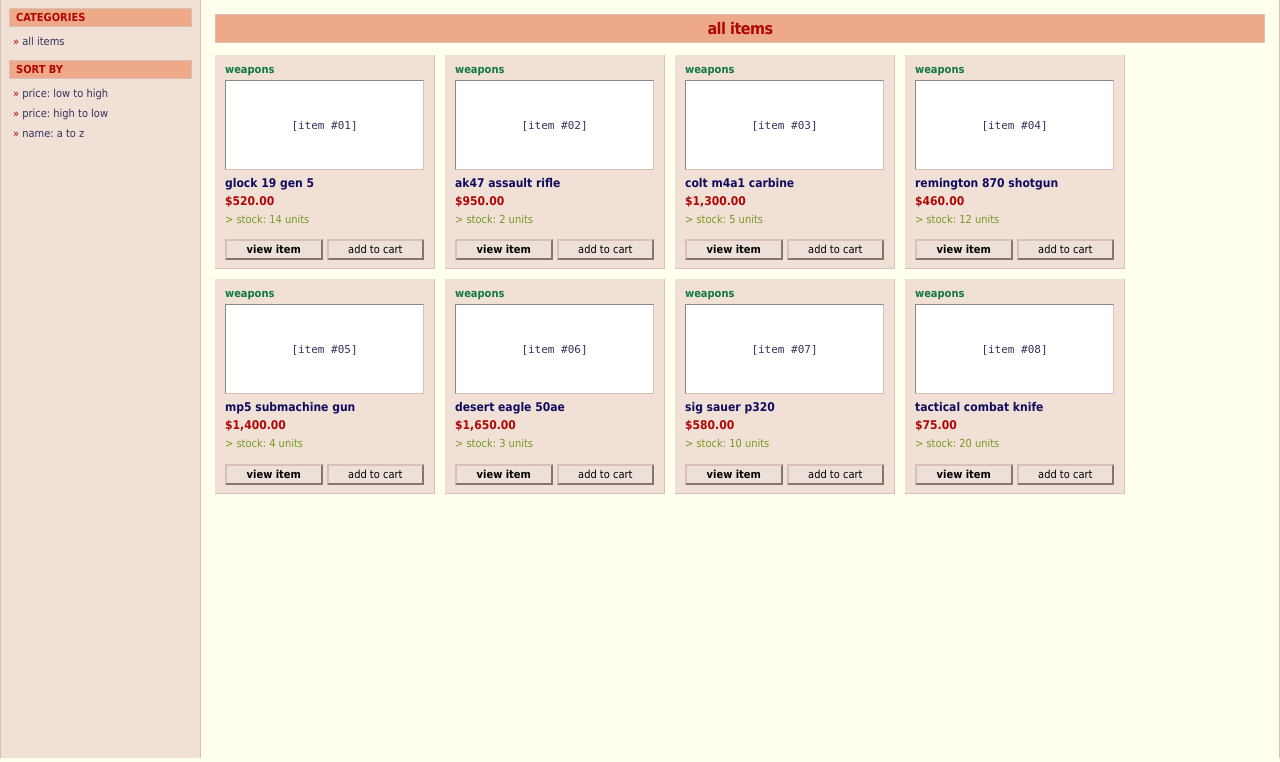
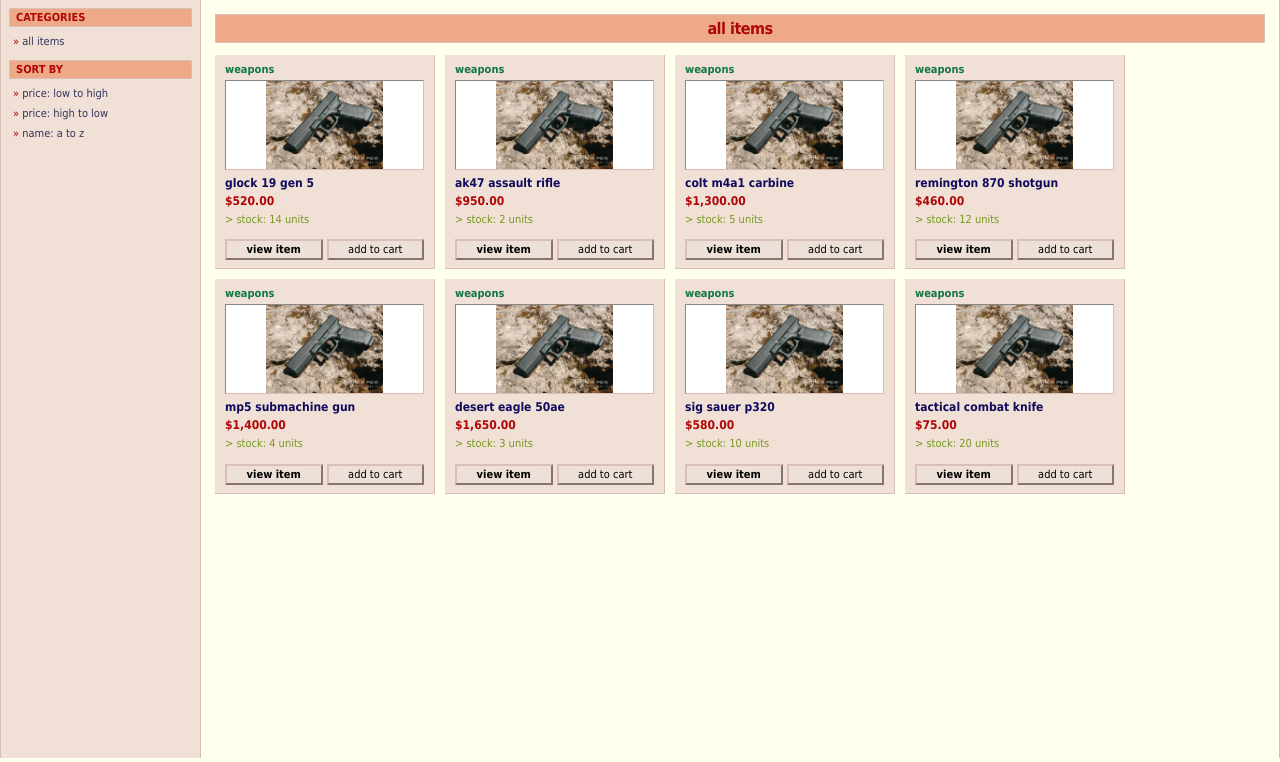
Before and after one commit to agenmosat/weeklywork, a PHP site: page /dashboard.php in a window 1280 px wide. Shown: the part 38-800 px from the top of the page. Run offline with PHP 8.4, Linux system fonts and the light colour scheme; the visitor is signed in with stand-in values (Sample User, id 1).

Commit message:
HAHA IRIWARA!

```diff
--- a/dashboard.php
+++ b/dashboard.php
@@ -126,7 +126,9 @@ if ($sort === "low") {
                     <?php foreach ($filtered as $p): ?>
                         <div class="item">
                             <span class="tagitem"><?php echo htmlspecialchars($p['category']); ?></span>
-                            <div class="imagebox">[item #0<?php echo $p['id']; ?>]</div>
+                            <div class="imagebox">
+                                <img src="<?php echo htmlspecialchars($p['image']); ?>" alt="<?php echo htmlspecialchars($p['name']); ?>" class="productimage">
+                            </div>
                             <a href="product.php?id=<?php echo $p['id']; ?>" class="itemname"><?php echo htmlspecialchars($p['name']); ?></a>
                             <div class="itemprice">$<?php echo number_format($p['price'], 2); ?></div>
                             <div class="detaildesc">stock: <?php echo $p['stock']; ?> units</div>
--- a/items.php
+++ b/items.php
@@ -6,6 +6,7 @@ $products = [
         "price" => 520.00,
         "stock" => 14,
         "category" => "weapons",
+        "image" => "images/glock17.png",
         "desc" => "compact 9mm semi automatic pistol with stripped serial numbers and two 15 round magazines."
     ],
     2 => [
@@ -14,6 +15,7 @@ $products = [
         "price" => 950.00,
         "stock" => 2,
         "category" => "weapons",
+        "image" => "images/glock17.png",
         "desc" => "7.62x39mm automatic rifle with folding stock, threaded muzzle and two 30 round magazines."
     ],
     3 => [
@@ -22,6 +24,7 @@ $products = [
         "price" => 1300.00,
         "stock" => 5,
         "category" => "weapons",
+        "image" => "images/glock17.png",
         "desc" => "5.56x45mm military grade carbine with picatinny rail system and unmarked receiver."
     ],
     4 => [
@@ -30,6 +33,7 @@ $products = [
         "price" => 460.00,
         "stock" => 12,
         "category" => "weapons",
+        "image" => "images/glock17.png",
         "desc" => "12 gauge pump action tactical shotgun with short barrel and heat shield."
     ],
     5 => [
@@ -38,6 +42,7 @@ $products = [
         "price" => 1400.00,
         "stock" => 4,
         "category" => "weapons",
+        "image" => "images/glock17.png",
         "desc" => "compact 9mm submachine gun with retractable stock and threaded barrel for suppressor."
     ],
     6 => [
@@ -46,6 +51,7 @@ $products = [
         "price" => 1650.00,
         "stock" => 3,
         "category" => "weapons",
+        "image" => "images/glock17.png",
         "desc" => "heavy .50 ae semi automatic handgun with matte black tactical coat and clean barrel."
     ],
     7 => [
@@ -54,6 +60,7 @@ $products = [
         "price" => 580.00,
         "stock" => 10,
         "category" => "weapons",
+        "image" => "images/glock17.png",
         "desc" => "modular 9mm combat pistol with night sights and ambidextrous slide lock."
     ],
     8 => [
@@ -62,6 +69,7 @@ $products = [
         "price" => 75.00,
         "stock" => 20,
         "category" => "weapons",
+        "image" => "images/glock17.png",
         "desc" => "full tang blackened steel combat knife with serrated spine and kydex sheath."
     ]
 ];
--- a/product.php
+++ b/product.php
@@ -72,7 +72,9 @@ $product = $products[$id];
             <a href="dashboard.php" class="backlink">&laquo; back to items</a>
 
             <div class="detailbox">
-                <div class="detailimage">[item #0<?php echo $product['id']; ?>]</div>
+                <div class="detailimage">
+                    <img src="<?php echo htmlspecialchars($product['image']); ?>" alt="<?php echo htmlspecialchars($product['name']); ?>" class="productimage">
+                </div>
                 <div class="detailinfo">
                     <span class="tagitem"><?php echo htmlspecialchars($product['category']); ?></span>
                     <div class="detailtitle"><?php echo htmlspecialchars($product['name']); ?></div>
--- a/style.css
+++ b/style.css
@@ -512,6 +512,13 @@ body.themedark .imagebox {
     font-family: monospace;
 }
 
+.productimage {
+    max-width: 100%;
+    max-height: 100%;
+    object-fit: contain;
+    display: block;
+}
+
 .itemname {
     font-size: 12px;
     font-weight: bold;
```
Also changed, not shown: images/glock17.png (added).
